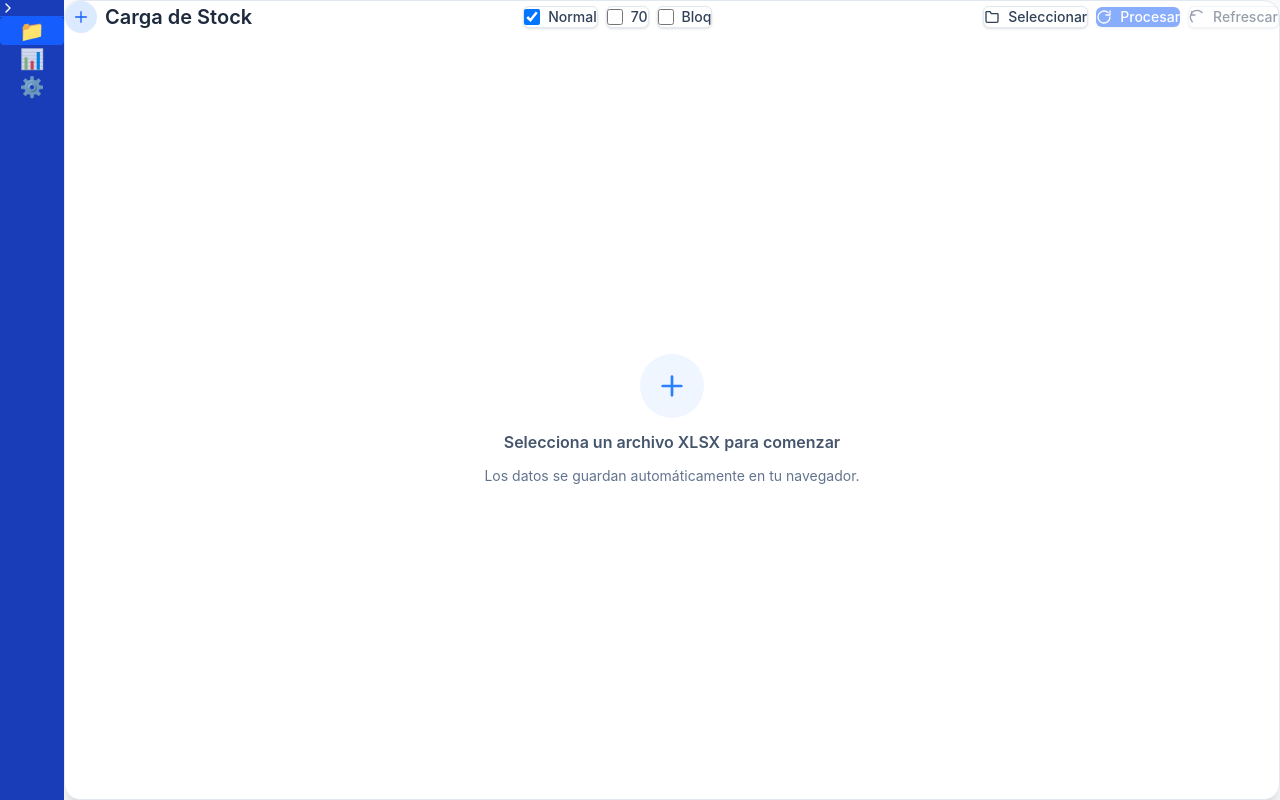
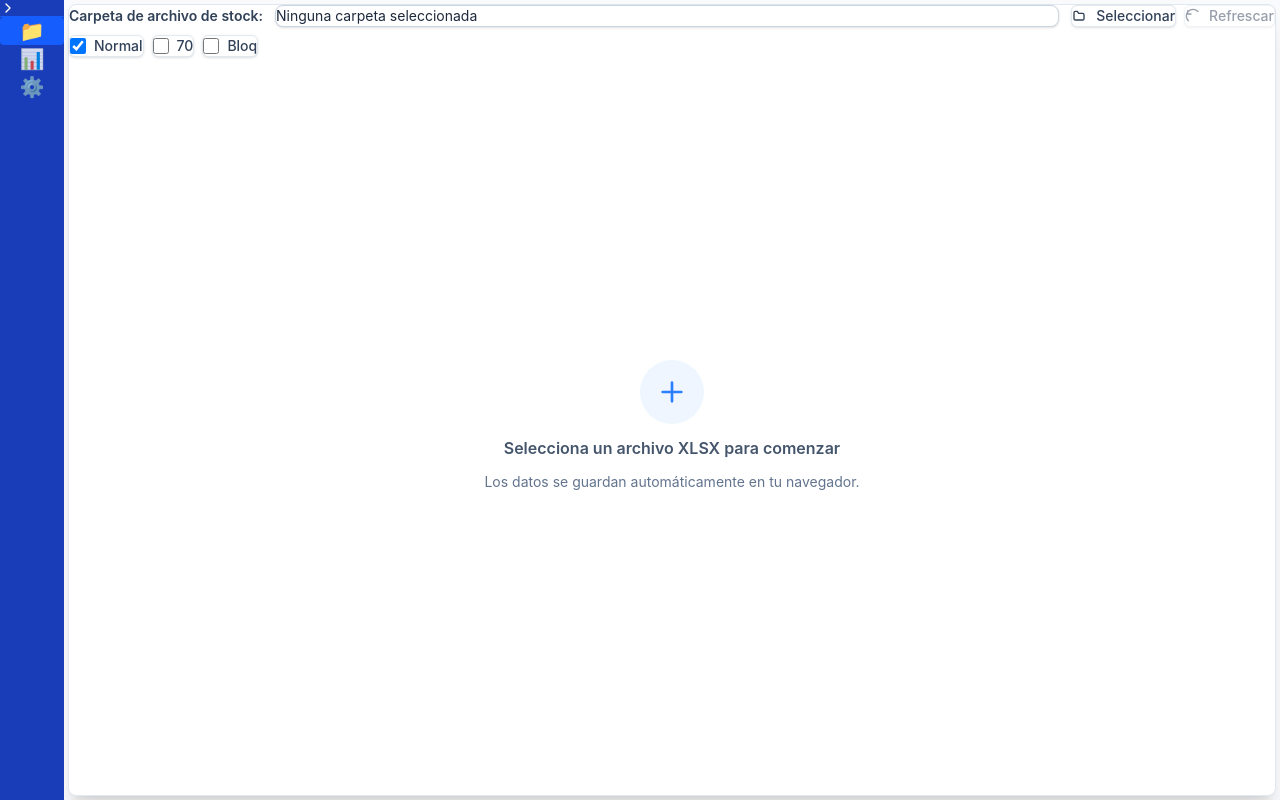
Before and after one commit to CRISTIANESCOBAR-ar/Vue.js, a Vue app: page /carga-archivo in a window 1280 px wide. Both pictures are taken after a click on the label "70". Built offline with nearby package versions, Linux system fonts and the light colour scheme.

Commit message:
refactor: adjust layout, padding, and header with folder selection

```diff
--- a/src/App.vue
+++ b/src/App.vue
@@ -82,10 +82,10 @@
     <!-- Main content -->
     <main
       @click="maybeHideSidebar"
-      class="flex-1 transition-all duration-500 ease-in-out overflow-x-hidden px-2 md:px-0 pt-10 md:pt-0"
+      class="flex-1 flex flex-col transition-all duration-500 ease-in-out overflow-x-hidden px-2 md:px-0 pt-10 md:pt-0"
       :style="{ marginLeft: mainMargin }"
     >
-      <div class="w-full p-4">
+      <div class="w-full flex-1 flex flex-col">
         <router-view />
       </div>
     </main>
--- a/src/views/CargaArchivo.vue
+++ b/src/views/CargaArchivo.vue
@@ -1,15 +1,55 @@
 <template>
-  <div class="w-full h-screen flex flex-col p-1">
-    <main class="w-full flex-1 min-h-0 bg-white rounded-2xl shadow-xl px-4 py-3 border border-slate-200 flex flex-col">
+  <main class="w-full h-screen flex flex-col bg-gray-50 overflow-hidden" style="padding: 4px !important;">
+    <div class="w-full flex-1 min-h-0 bg-white rounded-lg shadow-xl px-4 py-3 border border-slate-200 flex flex-col">
       <div class="flex flex-col gap-2 mb-3 flex-shrink-0">
+        <div class="flex items-center gap-3">
+          <label class="text-sm font-semibold text-slate-700 shrink-0">Carpeta de archivo de stock:</label>
+
+          <div class="flex-1 min-w-0">
+            <div
+              class="px-3 py-2 border border-slate-300 rounded-lg bg-white text-sm text-slate-800 truncate shadow-sm"
+              :title="selectedFolderName"
+            >
+              {{ selectedFolderName || 'Ninguna carpeta seleccionada' }}
+            </div>
+          </div>
+
           <div class="flex items-center gap-2">
-          <div class="flex items-center justify-center w-8 h-8 rounded-full bg-blue-100 text-blue-600">
+            <button
+              @click="triggerFolderSelect"
+              class="inline-flex items-center gap-2 px-3 py-2 border border-slate-200 bg-white text-slate-700 rounded-md text-sm font-medium hover:bg-slate-50 transition-colors duration-150 shadow-sm hover:shadow-md"
+            >
+              <svg xmlns="http://www.w3.org/2000/svg" class="h-4 w-4" fill="none" viewBox="0 0 24 24" stroke="currentColor">
+                <path stroke-linecap="round" stroke-linejoin="round" stroke-width="2" d="M3 7a2 2 0 012-2h3l2 3h6a2 2 0 012 2v6a2 2 0 01-2 2H5a2 2 0 01-2-2V7z" />
+              </svg>
+              Seleccionar
+            </button>
+
+            <input
+              ref="fileInputRef"
+              type="file"
+              webkitdirectory
+              directory
+              multiple
+              @change="handleFolderSelect"
+              class="hidden"
+            />
+
+            <button
+              @click="refreshData"
+              :disabled="isProcessing || !selectedFile"
+              class="inline-flex items-center gap-2 px-3 py-2 border border-slate-200 bg-white text-slate-700 rounded-md text-sm font-medium hover:bg-slate-50 disabled:opacity-50 disabled:cursor-not-allowed transition-colors duration-150 shadow-sm hover:shadow-md"
+            >
               <svg xmlns="http://www.w3.org/2000/svg" class="h-4 w-4" viewBox="0 0 24 24" fill="none" stroke="currentColor" stroke-width="2">
-              <path stroke-linecap="round" stroke-linejoin="round" d="M12 4v16m8-8H4" />
+                <path stroke-linecap="round" stroke-linejoin="round" d="M4.93 4.93a10 10 0 0114.14 0l.48.48M4.93 19.07a10 10 0 010-14.14l.48-.48M4 4v5h5" />
               </svg>
+              Refrescar
+            </button>
           </div>
-          <h3 class="text-xl font-semibold text-slate-800 whitespace-nowrap">Carga de Stock</h3>
-          <div class="flex-1 flex items-center justify-center gap-2 flex-wrap">
+        </div>
+
+        <div class="flex flex-wrap items-center gap-2 text-sm text-slate-600 justify-between">
+          <div class="flex items-center gap-2">
              <label class="inline-flex items-center gap-2 px-3 py-1.5 border border-slate-200 bg-white text-slate-700 rounded-md text-sm font-medium shadow-sm hover:shadow-md cursor-pointer">
               <input type="checkbox" v-model="showDirecNormal" class="h-4 w-4 text-blue-600 rounded border-slate-300 focus:ring-blue-500" />
               <span>Normal</span>
@@ -23,62 +63,8 @@
               <span>Bloq</span>
             </label>
           </div>
+
           <div class="flex items-center gap-2">
-            <label for="file-input" class="inline-flex items-center gap-2 px-3 py-2 border border-slate-200 bg-white text-slate-700 rounded-md text-sm font-medium hover:bg-slate-50 transition-colors duration-150 shadow-sm hover:shadow-md cursor-pointer">
-              <svg xmlns="http://www.w3.org/2000/svg" class="h-4 w-4" viewBox="0 0 24 24" fill="none" stroke="currentColor" stroke-width="2">
-                <path stroke-linecap="round" stroke-linejoin="round" d="M4 4h5l2 3h9a1 1 0 011 1v10a2 2 0 01-2 2H5a2 2 0 01-2-2V5a1 1 0 011-1z" />
-              </svg>
-              <span>Seleccionar</span>
-            </label>
-            <input
-              id="file-input"
-              ref="fileInputRef"
-              type="file"
-              accept=".xlsx,.xls"
-              @change="handleFileSelect"
-              class="hidden"
-            />
-            <button
-              @click="processFile"
-              :disabled="!selectedFile || isProcessing"
-              class="inline-flex items-center gap-2 px-3 py-2 rounded-md text-sm font-medium text-white bg-blue-600 hover:bg-blue-700 disabled:opacity-50 disabled:cursor-not-allowed shadow-sm hover:shadow-md transition-colors duration-150"
-            >
-              <svg xmlns="http://www.w3.org/2000/svg" class="h-4 w-4" viewBox="0 0 24 24" fill="none" stroke="currentColor" stroke-width="2">
-                <path stroke-linecap="round" stroke-linejoin="round" d="M21 12a9 9 0 11-3-6.7" />
-                <polyline stroke-linecap="round" stroke-linejoin="round" points="21 3 21 9 15 9" />
-              </svg>
-              <span>{{ isProcessing ? 'Procesando…' : fileData ? 'Reprocesar' : 'Procesar' }}</span>
-            </button>
-            <button
-              @click="refreshData"
-              :disabled="isProcessing || (!selectedFile && !fileData)"
-              class="inline-flex items-center gap-2 px-3 py-2 border border-slate-200 bg-white text-slate-700 rounded-md text-sm font-medium hover:bg-slate-50 disabled:opacity-50 disabled:cursor-not-allowed transition-colors duration-150 shadow-sm hover:shadow-md"
-            >
-              <svg xmlns="http://www.w3.org/2000/svg" class="h-4 w-4" viewBox="0 0 24 24" fill="none" stroke="currentColor" stroke-width="2">
-                <path stroke-linecap="round" stroke-linejoin="round" d="M4.93 4.93a10 10 0 0114.14 0l.48.48M4.93 19.07a10 10 0 010-14.14l.48-.48M4 4v5h5" />
-              </svg>
-              <span>Refrescar</span>
-            </button>
-            <button
-              v-if="fileData"
-              @click="clearAllData"
-              class="inline-flex items-center gap-2 px-3 py-2 border border-red-200 bg-red-50 text-red-600 rounded-md text-sm font-medium hover:bg-red-100 transition-colors duration-150 shadow-sm hover:shadow-md"
-            >
-              <svg xmlns="http://www.w3.org/2000/svg" class="h-4 w-4" viewBox="0 0 24 24" fill="none" stroke="currentColor" stroke-width="2">
-                <path stroke-linecap="round" stroke-linejoin="round" d="M6 18L18 6M6 6l12 12" />
-              </svg>
-              <span>Limpiar</span>
-            </button>
-          </div>
-        </div>
-        <div class="flex flex-wrap items-center gap-2 text-sm text-slate-600">
-          <span v-if="selectedFile" class="inline-flex items-center gap-2 px-3 py-1.5 rounded-full border border-slate-200 bg-slate-50 text-slate-700">
-            <svg xmlns="http://www.w3.org/2000/svg" class="h-4 w-4 text-blue-500" viewBox="0 0 24 24" fill="none" stroke="currentColor" stroke-width="2">
-              <path stroke-linecap="round" stroke-linejoin="round" d="M15 12a3 3 0 11-6 0 3 3 0 016 0z" />
-              <path stroke-linecap="round" stroke-linejoin="round" d="M2.458 12C3.732 7.943 7.523 5 12 5s8.268 2.943 9.542 7c-1.274 4.057-5.065 7-9.542 7s-8.268-2.943-9.542-7z" />
-            </svg>
-            <span class="font-medium truncate max-w-[12rem] sm:max-w-xs" :title="selectedFile.name">{{ selectedFile.name }}</span>
-          </span>
             <span v-if="fileData" class="inline-flex items-center gap-2 px-3 py-1.5 rounded-full border border-slate-200 bg-white text-slate-700">
               <span class="font-medium">Hoja:</span>
               <span>{{ fileData.sheetName }}</span>
@@ -95,6 +81,7 @@
               <span class="font-medium">Última actualización:</span>
               <span>{{ formatDate(lastUpdate) }}</span>
             </span>
+          </div>
         </div>
       </div>
 
@@ -246,8 +233,8 @@
           <p class="text-sm text-slate-500">Los datos se guardan automáticamente en tu navegador.</p>
         </div>
       </div>
+    </div>
   </main>
-  </div>
 </template>
 
 <script setup>
@@ -260,6 +247,7 @@ const { data, loadData, saveData, clearData } = useLocalStorage()
 
 const fileInputRef = ref(null)
 const selectedFile = ref(null)
+const persistedFileName = ref(null)
 const fileData = ref(null)
 const isProcessing = ref(false)
 const error = ref(null)
@@ -507,19 +495,61 @@ const totalMetrosRegistros = computed(() => {
   return registrosPartida.value.reduce((sum, row) => sum + (parseFloat(row.METROS) || 0), 0)
 })
 
+const selectedFolderName = ref(null)
+
 onMounted(() => {
   const savedData = loadData()
   if (savedData) {
     fileData.value = savedData
     lastUpdate.value = savedData.lastUpdate
+    if (savedData.fileName) {
+      persistedFileName.value = savedData.fileName
+    }
+    if (savedData.folderName) {
+      selectedFolderName.value = savedData.folderName
+    }
   }
 })
 
-const handleFileSelect = (event) => {
-  const file = event.target.files[0]
-  if (file) {
-    selectedFile.value = file
+const triggerFolderSelect = () => {
+  if (fileInputRef.value) {
+    fileInputRef.value.click()
+  }
+}
+
+const handleFolderSelect = (event) => {
+  const files = event.target.files
+  if (!files || files.length === 0) return
+
+  // Try to get folder name from the first file's path
+  const firstFile = files[0]
+  if (firstFile.webkitRelativePath) {
+    const parts = firstFile.webkitRelativePath.split('/')
+    if (parts.length > 1) {
+      selectedFolderName.value = parts[0]
+    } else {
+      selectedFolderName.value = 'Carpeta seleccionada'
+    }
+  } else {
+    selectedFolderName.value = 'Carpeta seleccionada'
+  }
+
+  // Find estoquePecas.xlsx
+  let targetFile = null
+  for (let i = 0; i < files.length; i++) {
+    if (files[i].name === 'estoquePecas.xlsx') {
+      targetFile = files[i]
+      break
+    }
+  }
+
+  if (targetFile) {
+    selectedFile.value = targetFile
     error.value = null
+    processFile()
+  } else {
+    error.value = 'No se encontró el archivo "estoquePecas.xlsx" en la carpeta seleccionada.'
+    selectedFile.value = null
   }
 }
 
@@ -532,9 +562,15 @@ const parseAndStore = async (file) => {
     const result = await readExcelFile(file)
     fileData.value = result
 
-    const saved = saveData(result)
+    const dataToSave = {
+      ...result,
+      fileName: file.name,
+      folderName: selectedFolderName.value
+    }
+    const saved = saveData(dataToSave)
     if (saved) {
       lastUpdate.value = data.value?.lastUpdate || new Date().toISOString()
+      persistedFileName.value = file.name
     }
   } catch (err) {
     error.value = `Error al procesar el archivo: ${err.message}`
@@ -567,6 +603,7 @@ const clearAllData = () => {
     clearData()
     fileData.value = null
     selectedFile.value = null
+    persistedFileName.value = null
     lastUpdate.value = null
     selectedRow.value = null
     selectedPartida.value = null
@@ -617,6 +654,10 @@ const formatPartida = (partida) => {
   }
   return withoutFirst
 }
+
+const displayFileName = computed(() => {
+  return selectedFile.value?.name || persistedFileName.value
+})
 </script>
 
 <style scoped>
--- a/src/views/Pagina2.vue
+++ b/src/views/Pagina2.vue
@@ -1,5 +1,5 @@
 <template>
-  <div class="page-container">
+  <div class="page-container p-4">
     <h1 class="page-title">Página 2</h1>
 
     <div class="content-card">
--- a/src/views/Pagina3.vue
+++ b/src/views/Pagina3.vue
@@ -1,5 +1,5 @@
 <template>
-  <div class="page-container">
+  <div class="page-container p-4">
     <h1 class="page-title">Página 3</h1>
 
     <div class="content-card">
```
Lines whose indentation alone changed are shown as unchanged.
